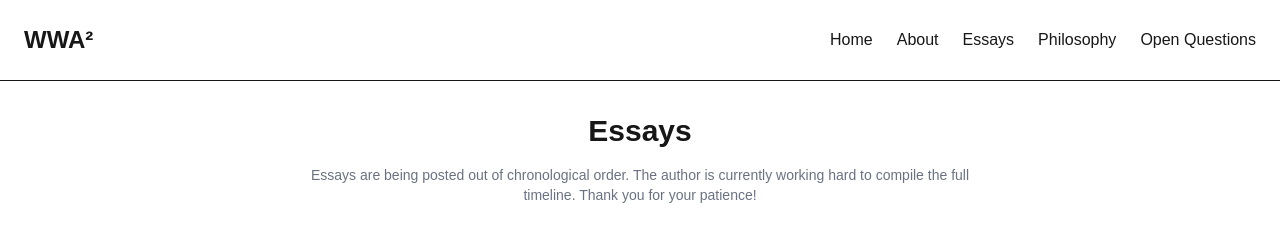
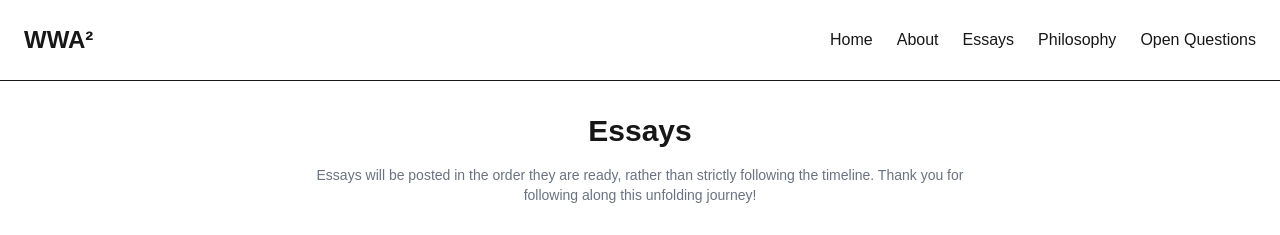
Before and after one commit to takanori88/wwa2project, a Next.js app: page /essays in a window 1280 px wide. Shown: the top 235 px of the page. Built offline with nearby package versions, Linux system fonts and the light colour scheme.

Commit message:
update essays

```diff
--- a/src/app/essays/page.js
+++ b/src/app/essays/page.js
@@ -16,7 +16,7 @@ export default function EssaysPage() {
     <div className="flex flex-col items-center p-8 text-center">
       <h2 className="text-3xl font-bold mb-4">Essays</h2>
       <p className="text-sm text-gray-500 max-w-2xl mb-8">
-        Essays are being posted out of chronological order. The author is currently working hard to compile the full timeline. Thank you for your patience!
+      Essays will be posted in the order they are ready, rather than strictly following the timeline. Thank you for following along this unfolding journey!
       </p>
 
       <div className="space-y-6 max-w-2xl w-full">
```
